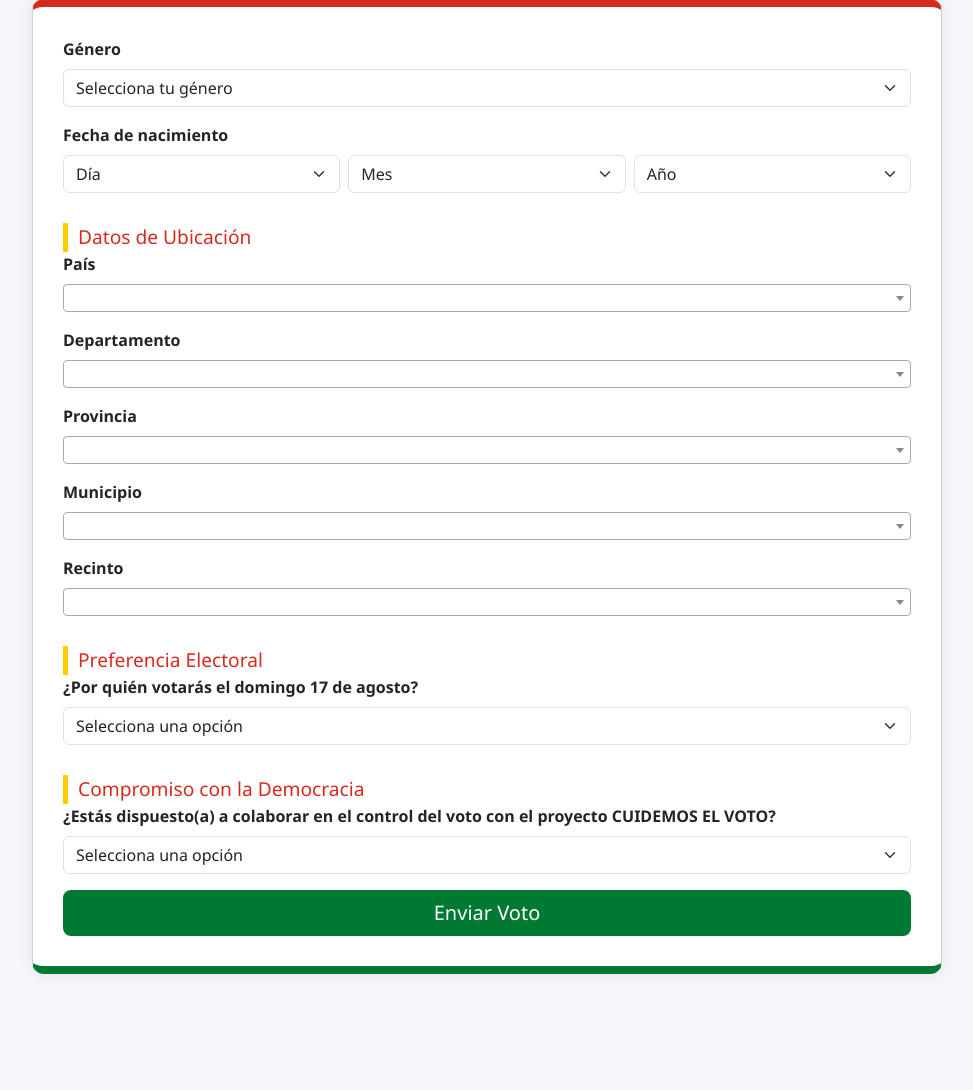
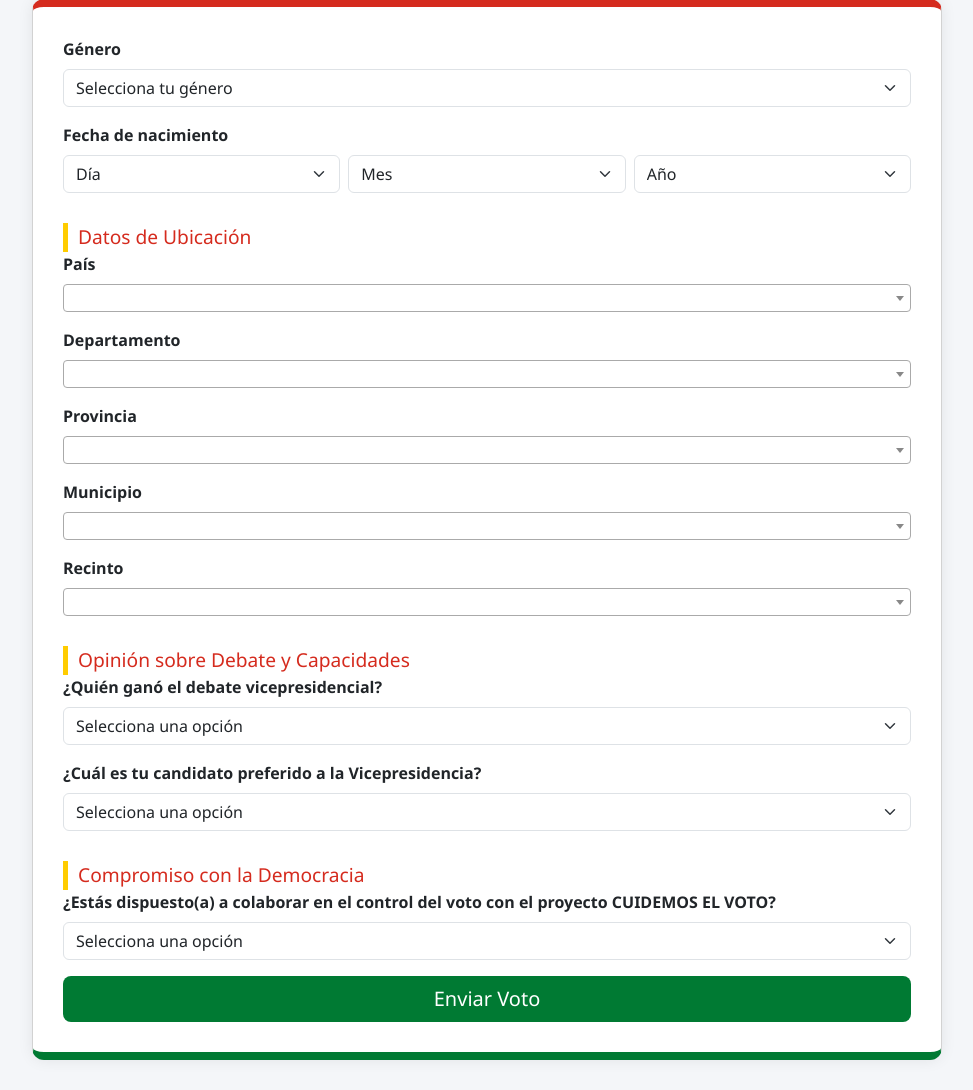
Before and after one commit to Likexpress/votacionesfinal, a Flask app: template templates/votar.html in a window 1280 px wide. Shown: the part 420-1510 px from the top of the page, without its empty margins (153-1126 px from the left). Before the commit the page ends 1394 px from the top, so only its background shows below. Run offline with Flask 3, Linux system fonts and the light colour scheme; the template is opened without the code that fills it, so the values that code supplies are empty; some libraries are stand-ins or nearby versions.

Commit message:
votar.html

```diff
--- a/templates/votar.html
+++ b/templates/votar.html
@@ -136,17 +136,32 @@
 
         <!-- Preguntas de intención de voto -->
         <!-- Preguntas de intención de voto -->
-        <div class="section-title">Preferencia Electoral</div>
+        <div class="section-title">Opinión sobre Debate y Capacidades</div>
+
+        <div class="mb-3">
+          <label class="form-label">¿Quién ganó el debate vicepresidencial?</label>
+          <select name="pregunta1" class="form-select" required>
+            <option value="">Selecciona una opción</option>
+            <option value="José Luis Lupo">José Luis Lupo</option>
+            <option value="Juan Carlos Medrano">Juan Carlos Medrano</option>
+            <option value="Juan Pablo Velasco">Juan Pablo Velasco</option>
+            <option value="Mariana Prado">Mariana Prado</option>
+          </select>
+        </div>
 
 
-        <label for="pregunta1" class="form-label">¿Por quién votarás el domingo 17 de agosto?</label>
-        <select class="form-select" name="pregunta1" id="pregunta1" required>
-          <option value="" disabled selected>Selecciona una opción</option>
-          <option value="Jorge Tuto Quiroga">Jorge Tuto Quiroga</option>
-          <option value="Manfred Reyes Villa">Manfred Reyes Villa</option>
-          <option value="Samuel Doria Medina">Samuel Doria Medina</option>
-        </select>
-
+        <div class="mb-3">
+          <label class="form-label">¿Cuál es tu candidato preferido a la Vicepresidencia?</label>
+          <select name="candidato" class="form-select" required>
+            <option value="">Selecciona una opción</option>
+            <option value="José Luis Lupo">José Luis Lupo</option>
+            <option value="Juan Carlos Medrano">Juan Carlos Medrano</option>
+            <option value="Juan Pablo Velasco">Juan Pablo Velasco</option>
+            <option value="Mariana Prado">Mariana Prado</option>
+            <option value="Edmar Lara">Edmar Lara</option>
+            <option value="Víctor Hugo Núñez">Víctor Hugo Núñez</option>
+          </select>
+        </div>
 
 
 
```
